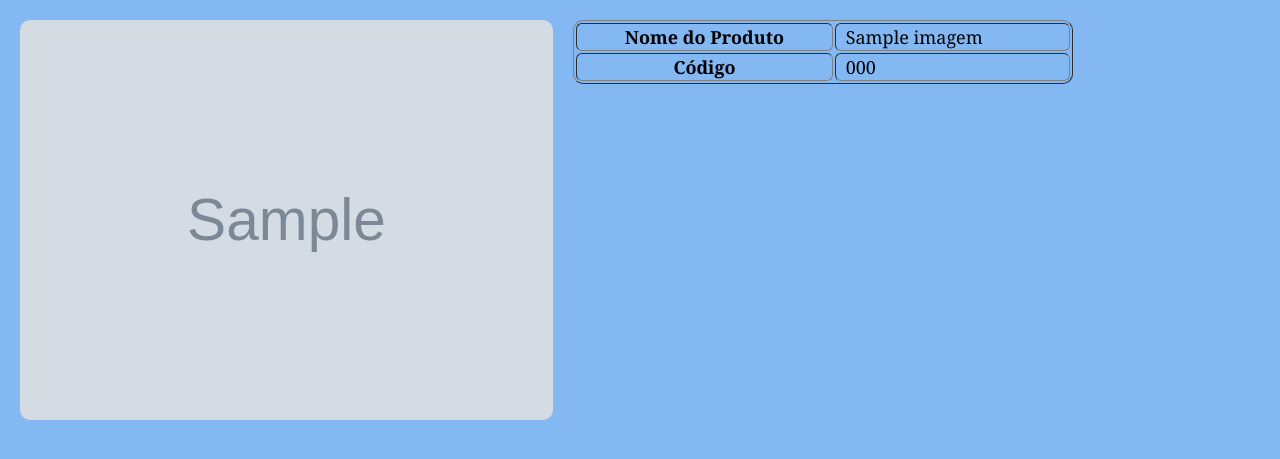
After one commit to fernandomduarte/lojainformaticamvc, a PHP site: template views/show.php in a window 1280 px wide. The commit adds this page. Shown: the top 459 px of the page. Run offline with PHP 8.4, Linux system fonts and the light colour scheme; the template is opened without the code that fills it: most values are stand-ins (such as "Sample title", 1, 10 or a date in 2020); grey boxes marked "Sample" are stand-in pictures; some libraries are stand-ins or nearby versions.

Commit message:
big picture add

```diff
--- a/assets/css/style.css
+++ b/assets/css/style.css
@@ -11,7 +11,8 @@ body {
 }
 
 header,
-section {
+section,
+footer {
     width: 100vw;
 }
 
@@ -139,12 +140,44 @@ table a:hover {
     color: #fff;
 }
 
+.image {
+    margin-left: 20px;
+    margin-top: 20px;
+    margin-right: 20px;
+    float: left;
+
+}
 #big_image {
-    max-height: 100vh;
-    margin: auto;
+    max-width: 50vw;
+    min-height: 50vh;
+    max-height: 75vh;
+    border-radius: 10px;
+}
+
+.info {
+    float: left;
+    margin-top: 20px;
+}
+
+table {
+    border-radius: 10px;
+}
+
+table th, td {
+    border-radius: 6px;
+}
+
+table td {
+    padding-left: 10px;
 }
 
 #preview {
     width: 150px;
     height: 150px;
 }
+
+footer {
+    text-align: center;
+    height: 50px;
+    line-height: 50px;
+}
--- a/views/home.php
+++ b/views/home.php
@@ -19,7 +19,9 @@
 	<?php foreach($list as $item): ?>
 		<tr>
 			<td><?php echo $item['code']; ?></td>
-			<td><?php echo $item['name']; ?></td>
+			<td>
+				<a href="<?php echo BASE_URL; ?>image/show/<?php echo $item['code']; ?>" target="_blank"><?php echo $item['name']; ?></a>
+			</td>
 			<td>R$ <?php echo number_format($item['price'], 2, ',', '.'); ?></td>
 			<td><?php echo $item['quantity']; ?></td>
 			<td>
--- /dev/null
+++ b/views/show.php
@@ -0,0 +1,40 @@
+<!DOCTYPE html>
+<html lang="en">
+<head>
+    <meta charset="UTF-8">
+    <meta http-equiv="X-UA-Compatible" content="IE=edge">
+    <meta name="viewport" content="width=device-width, initial-scale=1.0">
+    <link rel="stylesheet" type="text/css" href="<?php echo BASE_URL; ?>assets/css/style.css">
+    <title>Imagem <?php echo $imagem['name']; ?></title>
+</head>
+<body>
+    <div class="image">
+        <img id="big_image" src="<?php echo BASE_URL; ?>assets/images/<?php echo $imagem['url_image']; ?>" alt="">
+    </div>
+
+    <div class="info">
+        <table border="1" width="500">
+            <tr>
+                <th>Nome do Produto</th>
+                <td><?php echo $imagem['name']; ?></td>
+            </tr>
+
+            <tr>
+                <th>Código</th>
+                <td><?php echo $imagem['code']; ?></td>
+            </tr>
+
+        </table>
+    </div>
+
+</body>
+</html>
+
+<?php
+
+/**
+ * Código: <?php echo $imagem['code'];
+ * Nome do Produto: <?php echo $imagem['name'];
+**/
+
+?>
--- a/views/template.php
+++ b/views/template.php
@@ -25,6 +25,9 @@
 			$this->loadViewInTemplate($viewName, $viewData);
 			?>
 		</section>
+		<footer>
+			Developed by Fernando de Macedo Duarte
+		</footer>
 	</div>
 	<script type="text/javascript" src="<?php echo BASE_URL; ?>assets/js/jquery-3.6.0.min.js"></script>
 	<script type="text/javascript" src="<?php echo BASE_URL; ?>assets/js/jquery.mask.js"></script>
```
Also changed, not shown: controllers/imageController.php (added, +13 -0 lines), models/Products.php (+23 -3 lines), assets/images/1e94e54cb06dafc2d3ce8806a3d4e090.jpg (added), assets/images/200290701cb6e1b46dcc9733785cfcfe.jpg (added), assets/images/23f81ac663631f31462a3c84ac06bb56.jpg (added), assets/images/512de32d3c7545996951e126fe58b935.jpg (added), assets/images/efc9eec322a3cab31cc1743b23ce9195.jpg (added).
